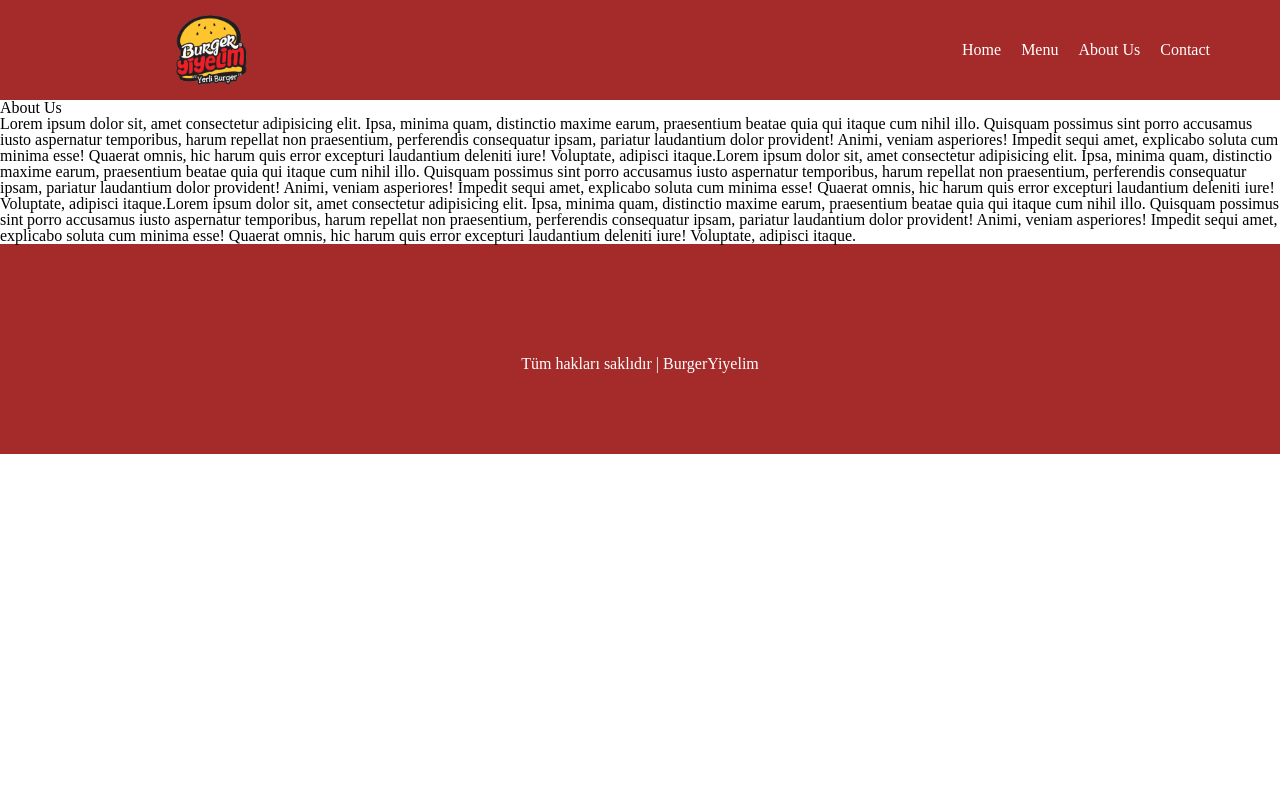
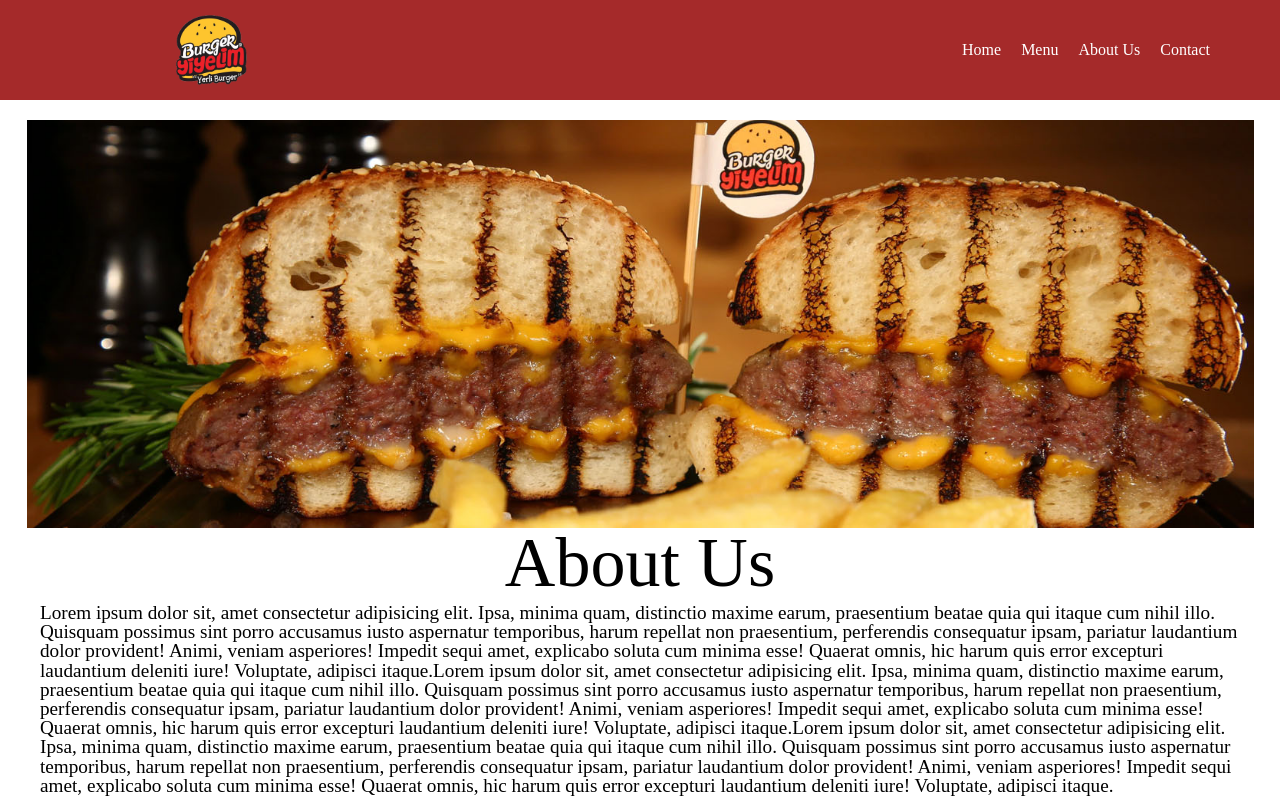
Before and after one commit to furkansylu97/ReactJs_Projects, a React (Vite) app in the folder BurgerStoreProject/: page /about in a window 1280 px wide. Shown: the top 800 px of the page. Built offline with nearby package versions, Linux system fonts and the light colour scheme; some icons are missing.

Commit message:
About.css file was created and Css edits were performed

```diff
--- a/BurgerStoreProject/src/components/About.jsx
+++ b/BurgerStoreProject/src/components/About.jsx
@@ -1,5 +1,6 @@
 import React from 'react'
 import BannerImage from '../assets/img/bannernew.jpg'
+import '../styles/About.css'
 
 export const About = () => {
   return (
--- /dev/null
+++ b/BurgerStoreProject/src/styles/About.css
@@ -0,0 +1,39 @@
+.about {
+    width: 100%;
+    height: 90vh;
+    display: flex;
+    flex-direction: column;
+  }
+
+  .aboutTop {
+    margin-top: 20px;
+    width: 100%;
+    height: 100%;
+    background-position: center;
+    background-repeat: no-repeat;
+    background-size: contain;
+    font-family: 'Gill Sans', 'Gill Sans MT', Calibri, 'Trebuchet MS', sans-serif;
+  }
+
+  .aboutBottom {
+    display: flex;
+    flex-direction: column;
+    align-items: center;
+  }
+
+  .aboutBottom p {
+    width: 1200px;
+    font-size: larger;
+    margin: 25px;
+  }
+
+  .about .aboutBottom h1 {
+    margin: 10px;
+    font-weight: 400;
+    font-size: 70px;
+    color: black;
+    height: 30px;
+    display: flex;
+    justify-content: center;
+    transform: translateY(-10px);
+  }
```
